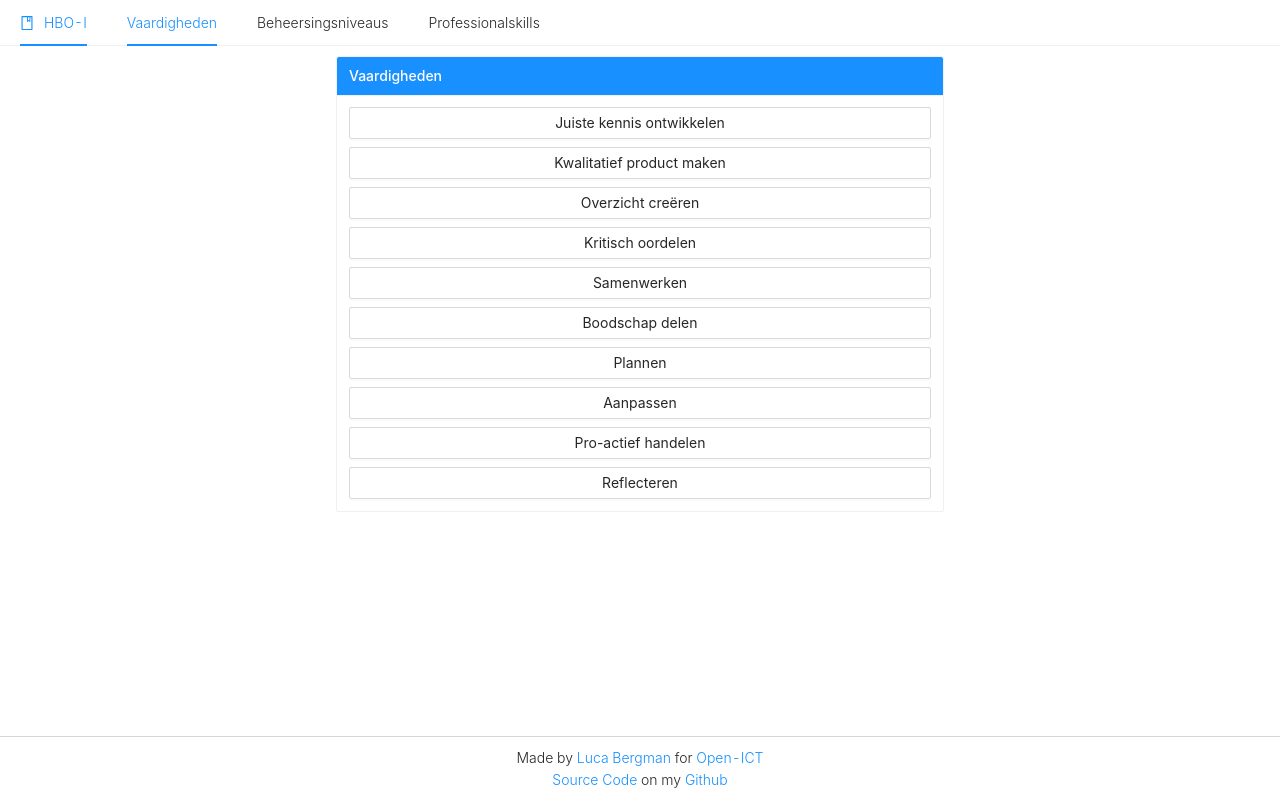
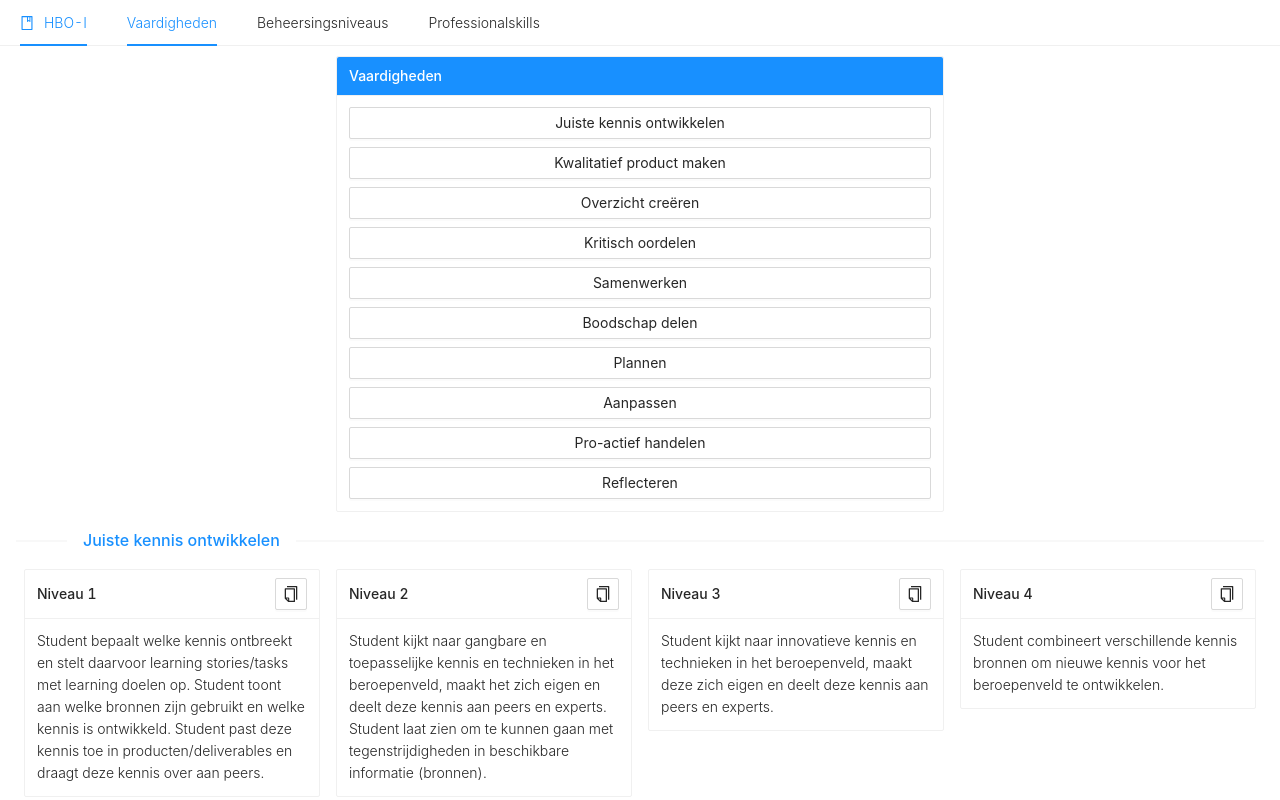
Before and after one commit to spark-156/leveling-education-framework, a React (Create React App) app in the folder frontend/: page /vaardigheden in a window 1280 px wide. Shown: the top 800 px of the page. Built offline with nearby package versions, Linux system fonts and the light colour scheme.

Commit message:
render and filter vaardigheden

```diff
--- a/frontend/src/views/Vaardigheden.jsx
+++ b/frontend/src/views/Vaardigheden.jsx
@@ -4,10 +4,64 @@ import useQueryString from "../lib/useQueryString";
 import SelectOutOf from "../components/SelectOutOf";
 import { rowStyle } from "../lib"
 import { vaardigheden } from '../data/open-ict-vaardigheden'
-import { Row, Col } from 'antd'
+import { Row, Col, Divider } from 'antd'
+import { CopyCard } from "../components/Card";
 
 export default function Vaardigheden() {
     const [vaardigheid, setSelectedVaardigheid] = useQueryString("vaardigheid");
+
+    let vaardighedenHtml = Object.keys(vaardigheden).map(key => (
+        <>
+            <Divider orientation="left">{key}</Divider>
+            <Row
+                style={rowStyle}
+                gutter={[16, { xs: 8, sm: 16, md: 16, lg: 16, xl: 20 }]}
+            >
+              {Object.keys(vaardigheden[key]).map(niveau => (
+                <Col
+                  key={vaardigheden[key][niveau]}
+                  span={6}
+                  xs={24}
+                  sm={12}
+                  md={12}
+                  lg={6}
+                  xl={6}
+                >
+                  <CopyCard copy={vaardigheden[key][niveau]['title']} title={`Niveau ${niveau}`}>
+                    {vaardigheden[key][niveau]['title']}
+                  </CopyCard>
+                </Col>
+              ))}
+            </Row>
+        </>
+    ))
+
+    if (vaardigheid) {
+      vaardighedenHtml = <>
+          <Divider orientation="left">{vaardigheid}</Divider>
+          <Row
+              style={rowStyle}
+              gutter={[16, { xs: 8, sm: 16, md: 16, lg: 16, xl: 20 }]}
+          >
+            {Object.keys(vaardigheden[vaardigheid]).map(niveau => (
+              <Col
+                key={vaardigheden[vaardigheid][niveau]}
+                span={6}
+                xs={24}
+                sm={12}
+                md={12}
+                lg={6}
+                xl={6}
+              >
+                <CopyCard copy={vaardigheden[vaardigheid][niveau]['title']} title={`Niveau ${niveau}`}>
+                  {vaardigheden[vaardigheid][niveau]['title']}
+                </CopyCard>
+              </Col>
+            ))}
+          </Row>
+      </>
+    }
+
 
     return <>
         <Row style={rowStyle} gutter={[16, { xs: 8, sm: 16, md: 16, lg: 16 }]}>
@@ -31,5 +85,6 @@ export default function Vaardigheden() {
                 />
             </Col>
         </Row>
+        {vaardighedenHtml}
     </>
 }
```
Also changed, not shown: frontend/src/components/Vaardigheid.jsx (added).
